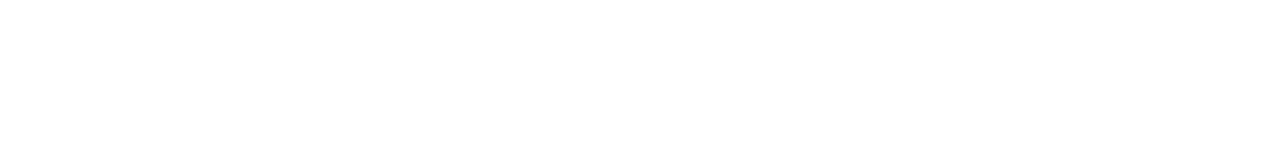
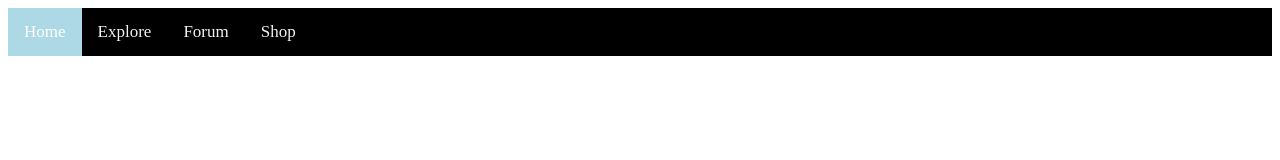
Before and after one commit to 0xGrizzly/usoverlandingwebsite, a plain HTML site: page index.html in a window 1280 px wide. Drawn offline with Linux system fonts and the light colour scheme.

Commit message:
navbar bones

```diff
--- a/index.html
+++ b/index.html
@@ -5,8 +5,16 @@
     <meta http-equiv="X-UA-Compatible" content="IE=edge">
     <meta name="viewport" content="width=device-width, initial-scale=1.0">
     <title>US Overlanding</title>
+    <link rel="stylesheet" href="styles/styles.css">
 </head>
 <body>
 
+    <div class="navbar">
+        <a class="active" href="#home">Home</a>
+        <a href="/pages/Explore.html">Explore</a>
+        <a href="/pages/Forum.html"">Forum</a>
+        <a href="/pages/Shop.html">Shop</a>
+    </div>
+
 </body>
 </html>
--- a/styles/styles.css
+++ b/styles/styles.css
@@ -0,0 +1,30 @@
+.body {
+    background-color: black;
+}
+
+.navbar {
+    background-color: black;
+    overflow: hidden;
+    text-align: right;
+}
+
+.navbar a {
+    float: left;
+    color: #f2f2f2;
+    text-align: center;
+    padding: 14px 16px;
+    text-decoration: none;
+    font-size: 17px;
+  }
+
+  /* Change the color of links on hover */
+  .navbar a:hover {
+    background-color: #ddd;
+    color: black;
+  }
+
+  /* Add a color to the active/current link */
+  .navbar a.active {
+    background-color: lightblue;
+    color: white;
+  }
```
Also changed, not shown: pages/Explore.html (added), pages/Forum.html (added), pages/Shop.html (added).
